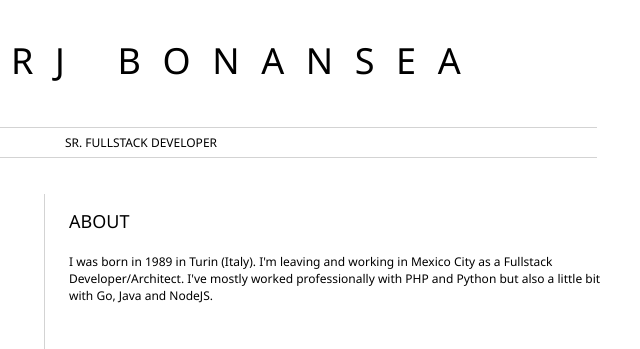
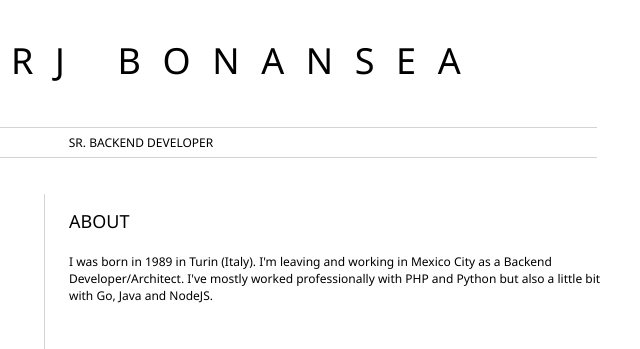
Before and after one commit to dimitrj89/resume, a plain HTML site: page index.html in a window 1280 px wide. Shown: the top 349 px of the page, 499-1139 px from the left. Drawn offline with Linux system fonts and the light colour scheme.

Commit message:
add information

```diff
--- a/index.html
+++ b/index.html
@@ -10,7 +10,7 @@
 			<!-- resume header with your name and title -->
 			<h1>DIMITRJ BONANSEA</h1>
 			<hr>
-			SR. FULLSTACK DEVELOPER
+			SR. BACKEND DEVELOPER
 			<hr>
 		</header>
 		<main>
@@ -108,7 +108,7 @@
 				<section>
 					<h2>ABOUT</h2>
 					<!-- about you -->
-					<p> I was born in 1989 in Turin (Italy). I'm leaving and working in Mexico City as a Fullstack Developer/Architect.
+					<p> I was born in 1989 in Turin (Italy). I'm leaving and working in Mexico City as a Backend Developer/Architect.
                         I've mostly worked professionally with PHP and Python but also a little bit with Go, Java and NodeJS.</p>
 				</section>
 				<section>
```
